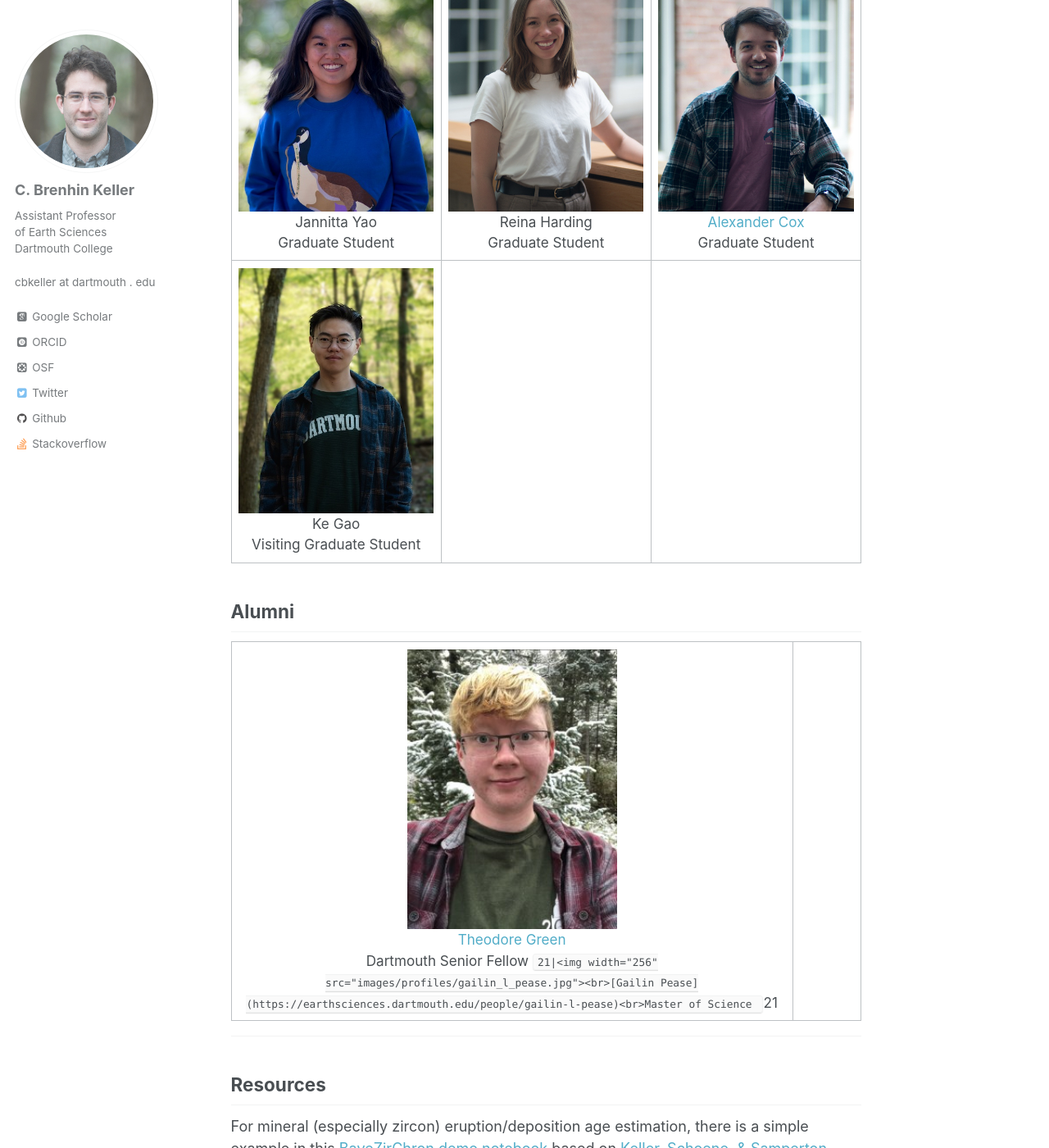
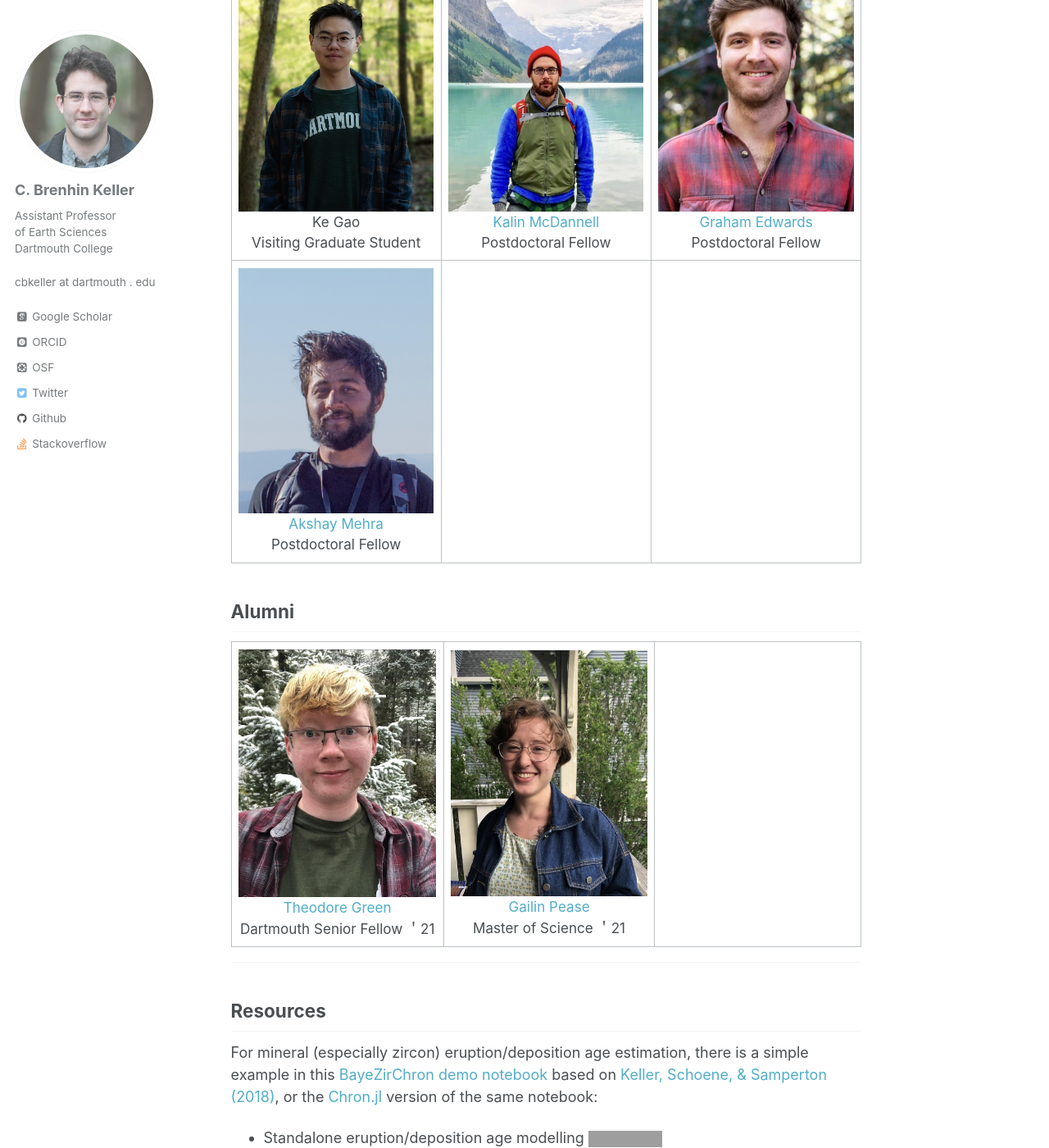
Before and after one commit to brenhinkeller/brenhinkeller.github.io, a Jekyll site: the page built from _pages/about.md, in a window 1280 px wide and 1400 px high, scrolled down 861 px. Shown: the whole window at 82% size. Built offline with Jekyll 4.4.1, drawn with Linux system fonts in a browser that asks for light colours; some web fonts are replaced; some of the changed text lies outside the part shown; grey boxes are pictures that could not be loaded.

Commit message:
Avoid apostrophe problems

```diff
--- a/_pages/about.md
+++ b/_pages/about.md
@@ -14,15 +14,15 @@ Despite the static appearance of Earth’s continental crust on human timescales
 ## Research group
 
 | ------------------------- | ------------------------- | ------------------------- |
-|<img width="256" src="images/profiles/kalin_mcdannell.jpg"><br>[Kalin McDannell](https://www.kmcdannell.com/)<br>Postdoctoral Fellow|<img width="256" src="images/profiles/graham_edwards.jpg"><br>[Graham Edwards](https://grahamedwards.github.io/)<br>Postdoctoral Fellow|<img width="256" src="images/profiles/akshay_mehra.jpg"><br>[Akshay Mehra](https://www.akshaymehra.com/)<br>Postdoctoral Fellow|
 |<img width="256" src="images/profiles/jannitta_yao.jpg"><br>Jannitta Yao<br>Graduate Student|<img width="256" src="images/profiles/reina_harding.jpg"><br>Reina Harding<br>Graduate Student|<img width="256" src="images/profiles/alex_cox.jpg"><br>[Alexander Cox](https://earthsciences.dartmouth.edu/people/alexander-cox)<br>Graduate Student|
-|<img width="256" src="images/profiles/ke_gao.jpg"><br>Ke Gao<br>Visiting Graduate Student|<img width="256" src="images/profiles/blank.jpg">|<img width="256" src="images/profiles/blank.jpg">|
+|<img width="256" src="images/profiles/ke_gao.jpg"><br>Ke Gao<br>Visiting Graduate Student|<img width="256" src="images/profiles/kalin_mcdannell.jpg"><br>[Kalin McDannell](https://www.kmcdannell.com/)<br>Postdoctoral Fellow|<img width="256" src="images/profiles/graham_edwards.jpg"><br>[Graham Edwards](https://grahamedwards.github.io/)<br>Postdoctoral Fellow|
+|<img width="256" src="images/profiles/akshay_mehra.jpg"><br>[Akshay Mehra](https://www.akshaymehra.com/)<br>Postdoctoral Fellow|<img width="256" src="images/profiles/blank.jpg">|<img width="256" src="images/profiles/blank.jpg">|
 {: style="font-size: 95%; text-align: center;"}
 
 ## Alumni
 
 | ------------------------- | ------------------------- | ------------------------- |
-|<img width="256" src="images/profiles/theo_green.jpg"><br>[Theodore Green](https://geosciences.princeton.edu/people/theodore-green)<br>Dartmouth Senior Fellow `21|<img width="256" src="images/profiles/gailin_l_pease.jpg"><br>[Gailin Pease](https://earthsciences.dartmouth.edu/people/gailin-l-pease)<br>Master of Science `21|<img width="256" src="images/profiles/blank.jpg">|
+|<img width="256" src="images/profiles/theo_green.jpg"><br>[Theodore Green](https://geosciences.princeton.edu/people/theodore-green)<br>Dartmouth Senior Fellow ＇21|<img width="256" src="images/profiles/gailin_l_pease.jpg"><br>[Gailin Pease](https://earthsciences.dartmouth.edu/people/gailin-l-pease)<br>Master of Science ＇21|<img width="256" src="images/profiles/blank.jpg">|
 {: style="font-size: 95%; text-align: center;"}
 
 ---
```
Also changed, not shown: images/profiles/theo_green.jpg.
